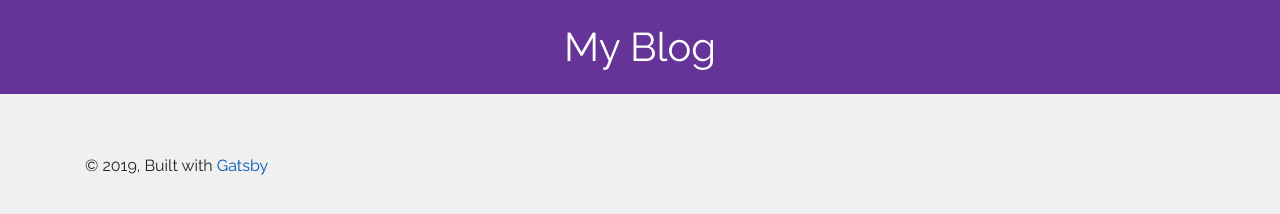
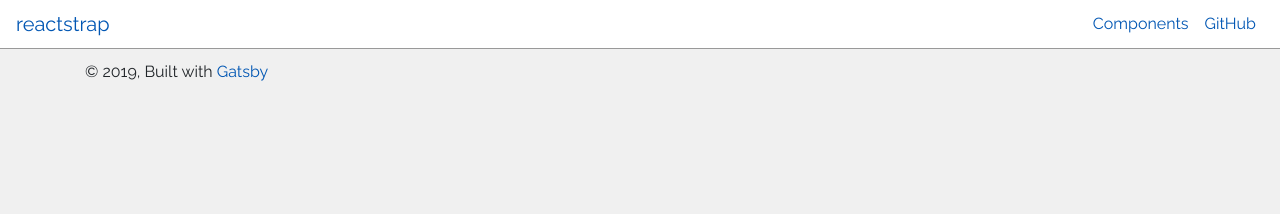
Before and after one commit to OdongoWaga/John-Blog, a Gatsby site: page / in a window 1280 px wide. Built offline with nearby package versions, Linux system fonts and the light colour scheme; Gatsby itself is replaced by a stand-in of ours.

Commit message:
reactstrap
Signed-off-by: Waga Odongo <wagaodongo@gmail.com>

```diff
--- a/src/components/header.js
+++ b/src/components/header.js
@@ -1,35 +1,53 @@
-import { Link } from "gatsby"
 import PropTypes from "prop-types"
 import React from "react"
+import {
+  Collapse,
+  Navbar,
+  NavbarToggler,
+  NavbarBrand,
+  Nav,
+  NavItem,
+  NavLink,
+  UncontrolledDropdown,
+  DropdownToggle,
+  DropdownMenu,
+  DropdownItem,
+} from "reactstrap"
 
-const Header = ({ siteTitle }) => (
-  <header
-    style={{
-      background: `rebeccapurple`,
-      marginBottom: `1.45rem`,
-    }}
-  >
-    <div
-      style={{
-        margin: `0 auto`,
-        maxWidth: 960,
-        padding: `1.45rem 1.0875rem`,
-      }}
-    >
-      <h1 style={{ margin: 0 }}>
-        <Link
-          to="/"
-          style={{
-            color: `white`,
-            textDecoration: `none`,
-          }}
-        >
-          {siteTitle}
-        </Link>
-      </h1>
-    </div>
-  </header>
-)
+class Header extends React.Component {
+  state = {
+    isOpen: false,
+  }
+
+  toggle = () => {
+    this.setState({
+      isOpen: !this.state.isOpen,
+    })
+  }
+
+  render() {
+    return (
+      <div>
+        <Navbar fixed="top" light expand="sm">
+          <NavbarBrand href="/">reactstrap</NavbarBrand>
+          <NavbarToggler onClick={this.toggle} />
+          <Collapse isOpen={this.state.isOpen} navbar>
+            <Nav className="ml-auto" navbar>
+              <NavItem>
+                <NavLink href="/components/">Components</NavLink>
+              </NavItem>
+              <NavItem>
+                <NavLink href="https://github.com/reactstrap/reactstrap">
+                  GitHub
+                </NavLink>
+              </NavItem>
+            </Nav>
+          </Collapse>
+        </Navbar>
+      </div>
+    )
+  }
+}
 
 Header.propTypes = {
   siteTitle: PropTypes.string,
--- a/src/styles/_base.scss
+++ b/src/styles/_base.scss
@@ -4,6 +4,7 @@
 
 body {
   background-color: $light-gray;
+  font-family: $site-font;
 }
 
 a {
@@ -16,9 +17,7 @@ a {
   }
 }
 
-body {
-  font-family: $site-font;
-}
+
 
 h1 {
   margin-bottom: 20px;
```
